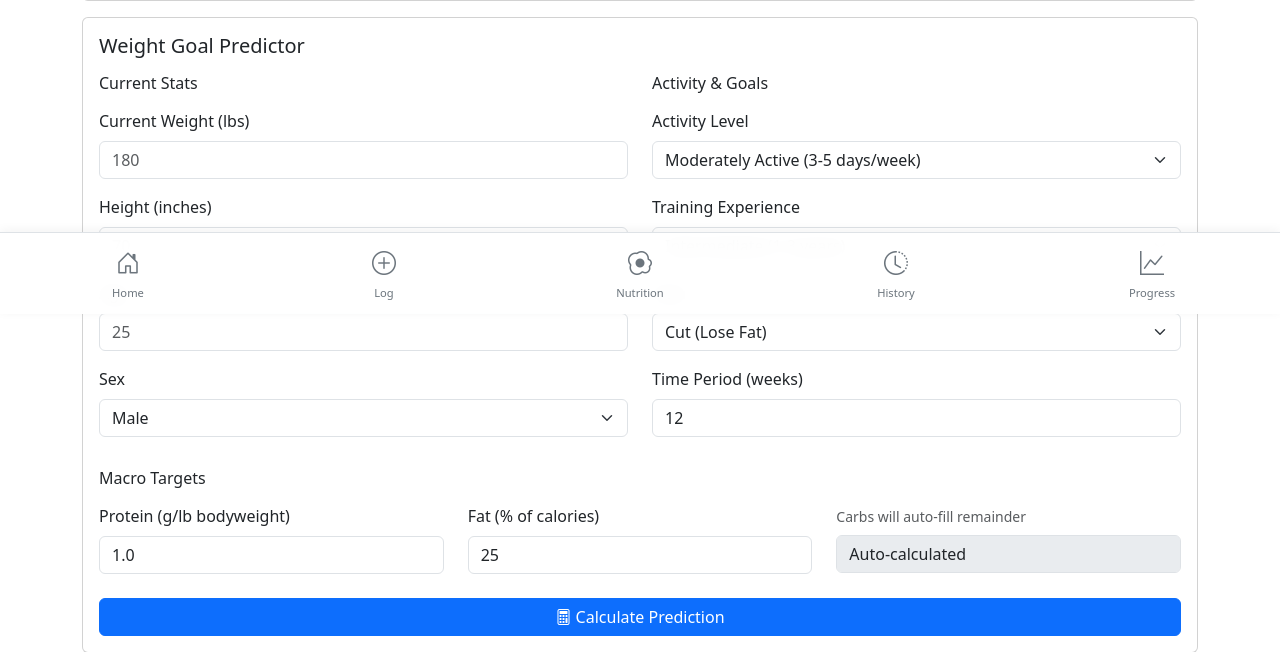
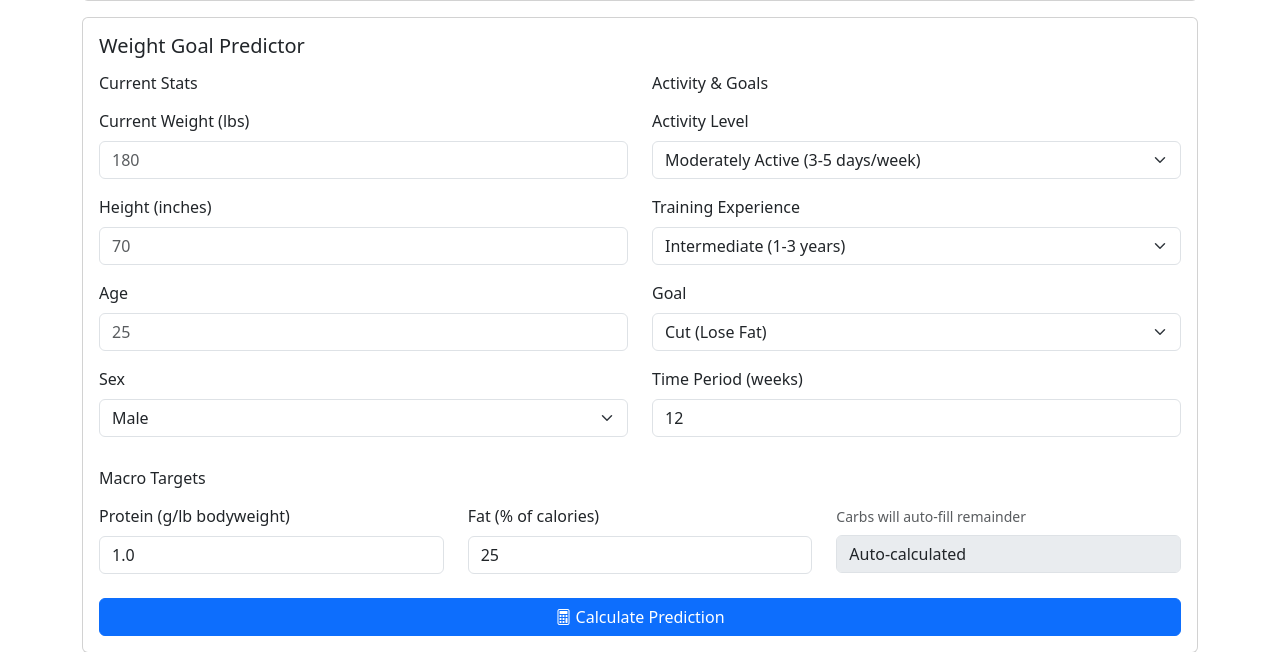
Before and after one commit to peytonramsey/gym_log, a Python web app: template templates/body_metrics.html in a window 1280 px wide. Shown: the part 486-1138 px from the top of the page. Run offline with Jinja, Linux system fonts and the light colour scheme; the template is opened without the code that fills it: most values are stand-ins (such as "Sample title", 1, 10 or a date in 2020).

Commit message:
Fix bottom navigation showing on login page and BodyMetrics field name
- Hide bottom navigation for unauthenticated users on login/register pages
- Remove body_fat field from BodyMetrics demo data (field doesn't exist in model)
- Add conditional rendering of bottom nav based on authentication status
- Add body class to remove padding when nav is hidden

🤖 Generated with [Claude Code](https://claude.com/claude-code)

Co-Authored-By: Claude <noreply@anthropic.com>

```diff
--- a/app.py
+++ b/app.py
@@ -114,8 +114,7 @@ def populate_demo_data(user):
         metrics = BodyMetrics(
             user_id=user.id,
             date=date.date(),
-            weight=round(base_weight + weight_variation, 1),
-            body_fat=round(15.0 - (weight_variation * 0.1), 1)
+            weight=round(base_weight + weight_variation, 1)
         )
         db.session.add(metrics)
 
--- a/templates/base.html
+++ b/templates/base.html
@@ -10,6 +10,9 @@
     <style>
         body {
             padding-bottom: 70px;
+        }
+        body.no-bottom-nav {
+            padding-bottom: 0;
         }
         .bottom-nav {
             position: fixed;
@@ -197,7 +200,7 @@
     </style>
     {% block extra_css %}{% endblock %}
 </head>
-<body>
+<body {% if not current_user.is_authenticated %}class="no-bottom-nav"{% endif %}>
     <nav class="navbar navbar-dark bg-dark">
         <div class="container-fluid">
             <div class="logo-container d-flex align-items-center gap-2">
@@ -228,6 +231,7 @@
         {% block content %}{% endblock %}
     </div>
 
+    {% if current_user.is_authenticated %}
     <nav class="bottom-nav">
         <div class="row g-0">
             <div class="col">
@@ -262,6 +266,7 @@
             </div>
         </div>
     </nav>
+    {% endif %}
 
     <script src="https://cdn.jsdelivr.net/npm/bootstrap@5.3.0/dist/js/bootstrap.bundle.min.js"></script>
     <script src="{{ url_for('static', filename='onboarding-tour.js') }}"></script>
```
